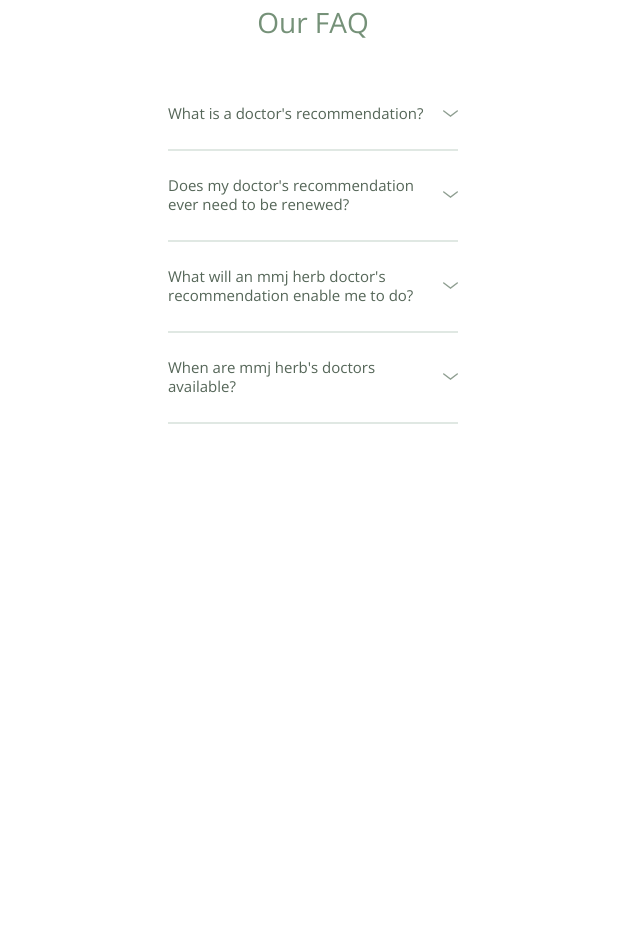
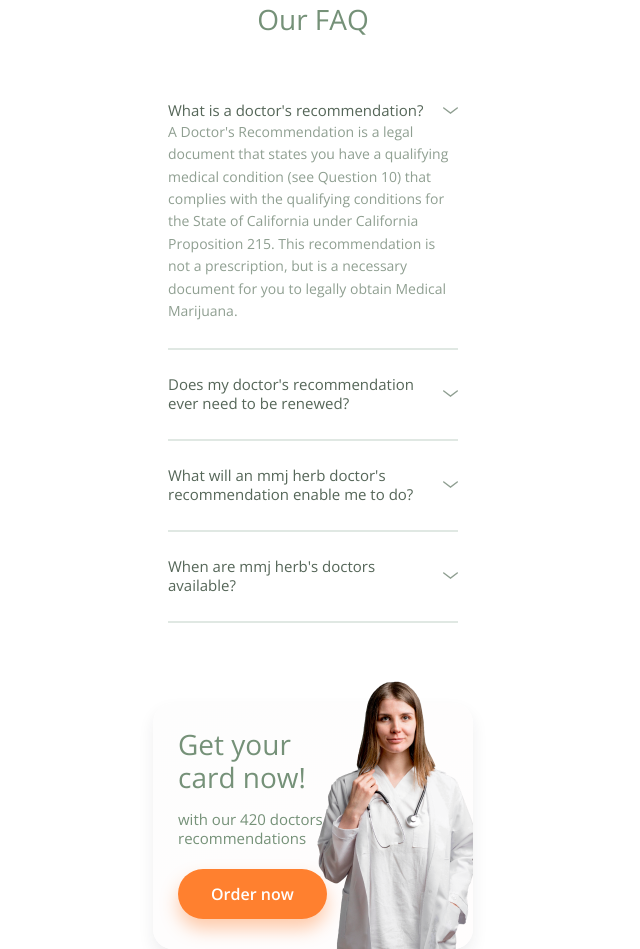
Before and after one commit to JustifyContentSB/MMJHerb, a website: page app/index.html in a window 1280 px wide. Shown: the part 6188-7137 px from the top of the page, without its empty margins (327-967 px from the left). Before the commit the page ends 6612 px from the top, so only its background shows below. Drawn offline with nearby package versions, Linux system fonts and the light colour scheme.

Commit message:
Разметка и стилизация секции "get" на телефонах

```diff
--- a/app/index.html
+++ b/app/index.html
@@ -303,7 +303,7 @@
 						<h2 class="section-title">Our FAQ</h2>
 						<ul class="faq__list">
 							<li class="faq__item">
-								<a class="faq__open" href="#">What is a doctor's recommendation?</a>
+								<a class="faq__open faq__open--active" href="#">What is a doctor's recommendation?</a>
 								<p class="faq__text">A Doctor's Recommendation is a legal document that states you have a qualifying medical condition (see Question 10) that complies with the qualifying conditions for the State of California under California Proposition 215. This recommendation is not a prescription, but is a necessary document for you to legally obtain Medical Marijuana.</p>
 							</li>
 							<li class="faq__item">
@@ -323,6 +323,14 @@
 				</div>
 			</section>
 
+			<section class="get">
+				<div class="get__inner">
+					<h2 class="section-title get__title">Get your card now!</h2>
+					<p class="get__text">with our 420 doctors recommendations</p>
+					<a class="get__link" href="#">Order now</a>
+				</div>
+			</section>
+
 		</main>
 
 	</div>
--- a/app/scss/index/faq.scss
+++ b/app/scss/index/faq.scss
@@ -1,5 +1,5 @@
 .faq {
-	margin-top: 80px;
+	margin-top: 77px;
 	&__list {
 		margin-top: 40px;
 	}
@@ -25,6 +25,9 @@
 			height: 8px;
 			background: url('../../images/icons/arrow.svg');
 		}
+		&--active + .faq__text {
+			display: block;
+		}
 	}
 	&__text {
 		display: none;
--- /dev/null
+++ b/app/scss/index/get.scss
@@ -0,0 +1,39 @@
+.get {
+	padding: 25px 0 30px 25px;
+	margin-top: 80px;
+	background: linear-gradient(142.06deg, #FDFDFD 0%, #FFFDFD 101.91%);
+	box-shadow: 0px 8px 16px rgba(35, 37, 46, 0.08);
+	border-radius: 20px;
+	&__inner {
+		width: 312px;
+		padding-right: 162px;
+		position: relative;
+		&::after {
+			content: '';
+			position: absolute;
+			bottom: -30px;
+			right: 17px;
+			width: 156px;
+			height: 268px;
+			background: url('../../images/get/doctor.png');
+		}
+	}
+	&__title {
+		text-align: left;
+	}
+	&__text {
+		margin-top: 15px;
+		font-weight: 300;
+		font-size: 15px;
+		line-height: 130%;
+		color: $green;
+	}
+	&__link {
+		@extend %orangeBtn;
+		margin-top: 20px;
+		padding: 17px 33px;
+		font-weight: 600;
+		font-size: 16px;
+		line-height: 100%;
+	}
+}
--- a/app/scss/style.scss
+++ b/app/scss/style.scss
@@ -22,3 +22,4 @@
 @import 'index/package.scss';
 @import 'index/videos.scss';
 @import 'index/faq.scss';
+@import 'index/get.scss';
```
Also changed, not shown: app/css/style.min.css, app/images/get/doctor.png (added).
